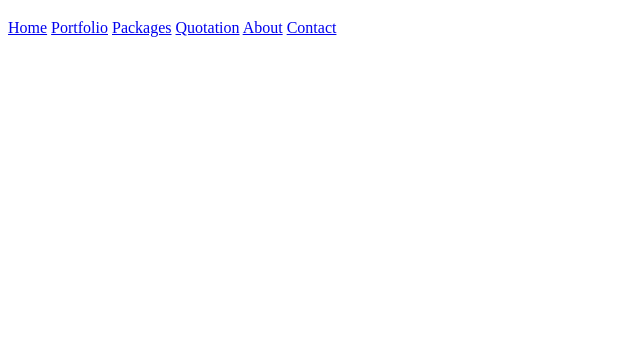
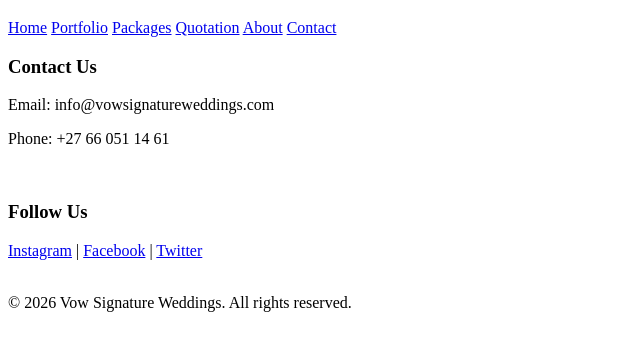
Before and after one commit to Nzadii/vowsignature, a plain HTML site: page about.html in a window 1280 px wide. Shown: the part 61-412 px from the top of the page, without its empty margins (0-640 px from the left). Drawn offline with Linux system fonts and the light colour scheme.

Commit message:
Footer added
Copied and past footer on all pages

```diff
--- a/about.html
+++ b/about.html
@@ -17,5 +17,25 @@
         <a href="contact.html">Contact</a>
       </nav>
     </header>
+
+    <footer>
+      <!-- CONTACT INFO -->
+      <h3>Contact Us</h3>
+      <p>Email: info@vowsignatureweddings.com</p>
+      <p>Phone: +27 66 051 14 61</p>
+
+      <br />
+
+      <!-- SOCIAL MEDIA -->
+      <h3>Follow Us</h3>
+      <a href="https://instagram.com" target="_blank">Instagram</a> |
+      <a href="https://facebook.com" target="_blank">Facebook</a> |
+      <a href="https://twitter.com" target="_blank">Twitter</a>
+
+      <br /><br />
+
+      <!-- COPYRIGHT -->
+      <p>&copy; 2026 Vow Signature Weddings. All rights reserved.</p>
+    </footer>
   </body>
 </html>
```
Also changed, not shown: contact.html (+20 -0 lines), package.html (+20 -0 lines), portfolio.html (+20 -0 lines), quotation.html (+20 -0 lines).
